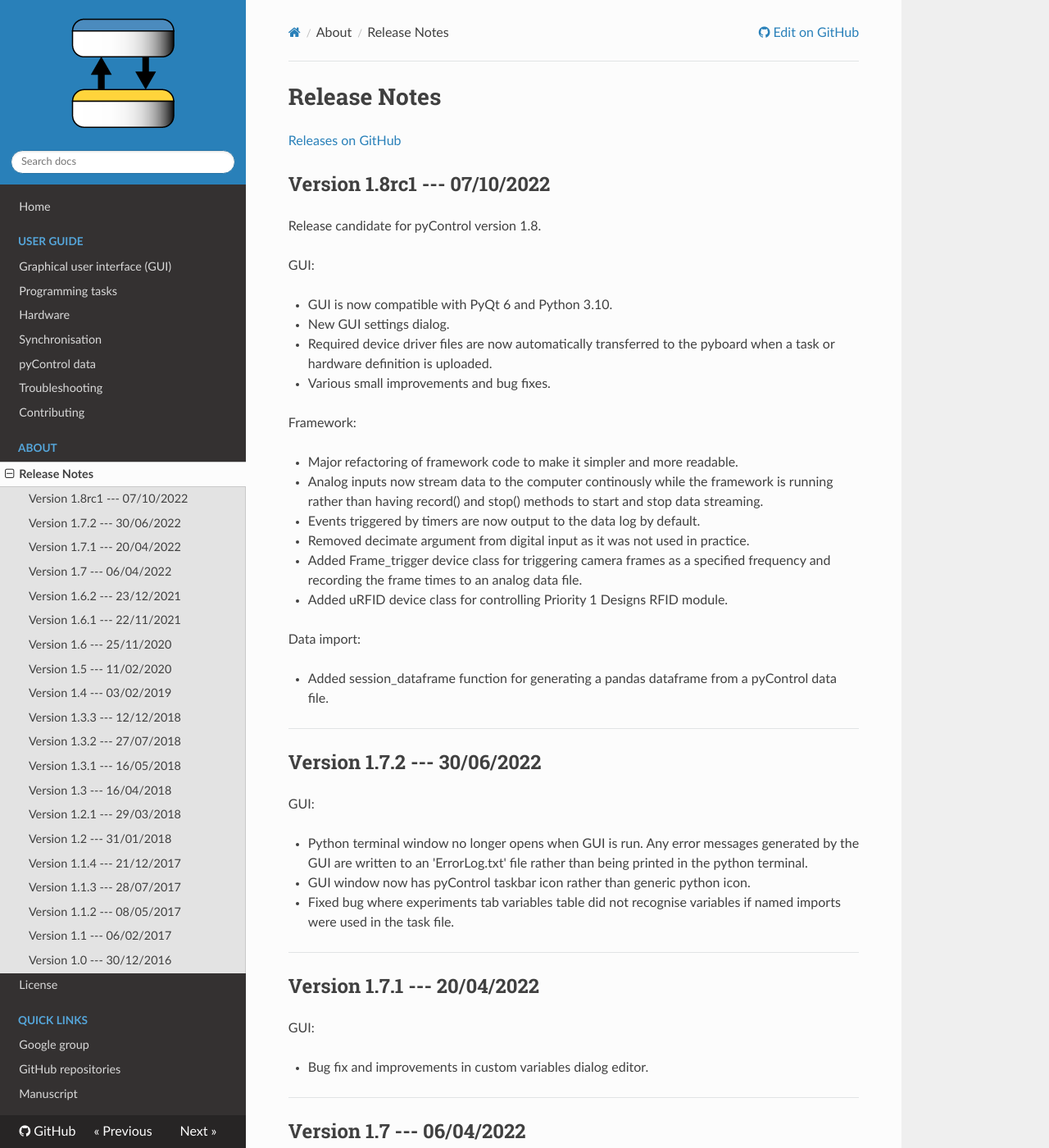
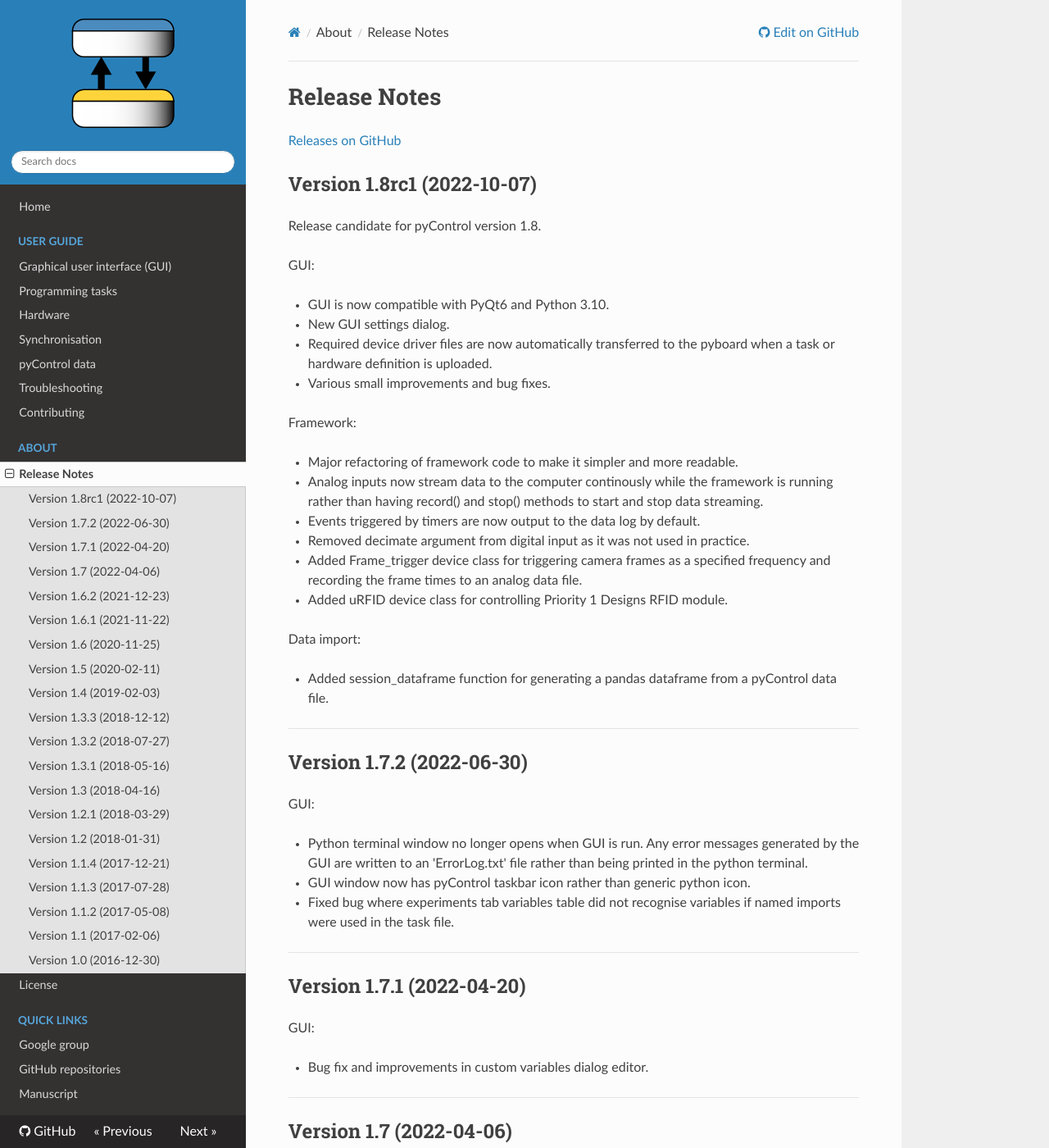
Before and after one commit to pyControl/docs, an MkDocs documentation site: the page built from docs/about/release-notes.md, in a window 1280 px wide and 1400 px high. Shown: the whole window at 82% size. Built offline with MkDocs 1.6.1, drawn with Linux system fonts in a browser that asks for light colours; nearby versions of some CDN libraries; some of the changed text lies outside the part shown.

Commit message:
Updates before 1.8 (#15)
* changed to international standard date format YYYY-MM-DD

* fix typo

* contributing updates

* mkdocs update

```diff
--- a/docs/about/release-notes.md
+++ b/docs/about/release-notes.md
@@ -1,13 +1,13 @@
 # Release Notes
 [Releases on GitHub](https://github.com/pyControl/code/releases)
 
-## Version 1.8rc1 --- 07/10/2022
+## Version 1.8rc1 (2022-10-07)
 
 Release candidate for pyControl version 1.8.
 
 GUI:
 
-- GUI is now compatible with PyQt 6 and Python 3.10.
+- GUI is now compatible with PyQt6 and Python 3.10.
 
 - New GUI settings dialog.
 
@@ -35,7 +35,7 @@
 
 ---
 
-## Version 1.7.2 --- 30/06/2022
+## Version 1.7.2 (2022-06-30)
 
 GUI:
 
@@ -50,7 +50,7 @@
 
 ---
 
-## Version 1.7.1 --- 20/04/2022
+## Version 1.7.1 (2022-04-20)
 
 GUI:
 
@@ -58,7 +58,7 @@
 
 ---
 
-## Version 1.7 --- 06/04/2022
+## Version 1.7 (2022-04-06)
 
 GUI:
 
@@ -72,7 +72,7 @@
 
 ---
 
-## Version 1.6.2 --- 23/12/2021
+## Version 1.6.2 (2021-12-23)
 
 !!! note "Note"
     **You will need to reload the framework onto your pyboards** (using the board config menu) after updating the GUI to this release, due to changes in the communication protocol between the board and the GUI.
@@ -85,7 +85,7 @@
 
 ---
 
-## Version 1.6.1 --- 22/11/2021
+## Version 1.6.1 (2021-11-22)
 
 !!! note "Note"
     **You will need to reload the framework onto your pyboards** (using the board config menu) after updating the GUI to this release, due to changes in the communication protocol between the board and the GUI.
@@ -107,7 +107,7 @@
 
 ---
 
-## Version 1.6 --- 25/11/2020
+## Version 1.6 (2020-11-25)
 GUI:
 
 - Experiments that use multiple setups now load the task in parallel on all the setups at once, rather than serially on one setup after annother, giving a large speedup when many setups are used.
@@ -122,7 +122,7 @@
 
 ---
 
-## Version 1.5 --- 11/02/2020
+## Version 1.5 (2020-02-11)
 GUI:
 
 - Task files used in an experiment are now automatically saved in the experiments data folder with a file hash appended to the task file name to uniquely identify the file version.  Whenever a task file used in the experiment is modified the new version will be saved to the data folder when the experiment is run.  The task file hash used for each session is recorded in the session's data file so the exact task file used to run each session can be identified.
@@ -155,7 +155,7 @@
 
 ---
 
-## Version 1.4 --- 03/02/2019
+## Version 1.4 (2019-02-03)
 
 GUI:
 
@@ -167,7 +167,7 @@
 
 ---
 
-## Version 1.3.3 --- 12/12/2018
+## Version 1.3.3 (2018-12-12)
 
 
 GUI:
@@ -186,7 +186,7 @@
 
 ---
 
-## Version 1.3.2 --- 27/07/2018
+## Version 1.3.2 (2018-07-27)
 
 CLI/GUI:
 
@@ -202,7 +202,7 @@
 
 ---
 
-## Version 1.3.1 --- 16/05/2018
+## Version 1.3.1 (2018-05-16)
 
 GUI:
 
@@ -214,7 +214,7 @@
 
 ---
 
-## Version 1.3 --- 16/04/2018
+## Version 1.3 (2018-04-16)
 
 GUI:
 
@@ -237,7 +237,7 @@
 
 ---
 
-## Version 1.2.1 --- 29/03/2018
+## Version 1.2.1 (2018-03-29)
 
 CLI:
 
@@ -250,7 +250,7 @@
 
 ---
 
-## Version 1.2 --- 31/01/2018
+## Version 1.2 (2018-01-31)
 
 CLI:
 
@@ -268,7 +268,7 @@
 
 ---
 
-## Version 1.1.4 --- 21/12/2017
+## Version 1.1.4 (2017-12-21)
 
 Framework:
 
@@ -285,7 +285,7 @@
 
 ---
 
-## Version 1.1.3 --- 28/07/2017
+## Version 1.1.3 (2017-07-28)
 
 - Added data_import.py, a module for importing pyControl sessions and experiments
    into Python for analysis.
@@ -306,7 +306,7 @@
 
 ---
 
-## Version 1.1.2 ---  08/05/2017
+## Version 1.1.2 (2017-05-08)
 
 Framework:
 
@@ -335,7 +335,7 @@
 
 ---
 
-## Version 1.1 --- 06/02/2017
+## Version 1.1 (2017-02-06)
 
 
 Framework:
@@ -350,6 +350,6 @@
 
 ---
 
-## Version 1.0 --- 30/12/2016
+## Version 1.0 (2016-12-30)
 
 - Initial release of pyControl CLI
--- a/requirements.txt
+++ b/requirements.txt
@@ -1,2 +1,2 @@
-mkdocs==1.3.0
+mkdocs==1.4.0
 jinja2==3.1.2
```
Also changed, not shown: docs/contributing.md (+16 -7 lines).
